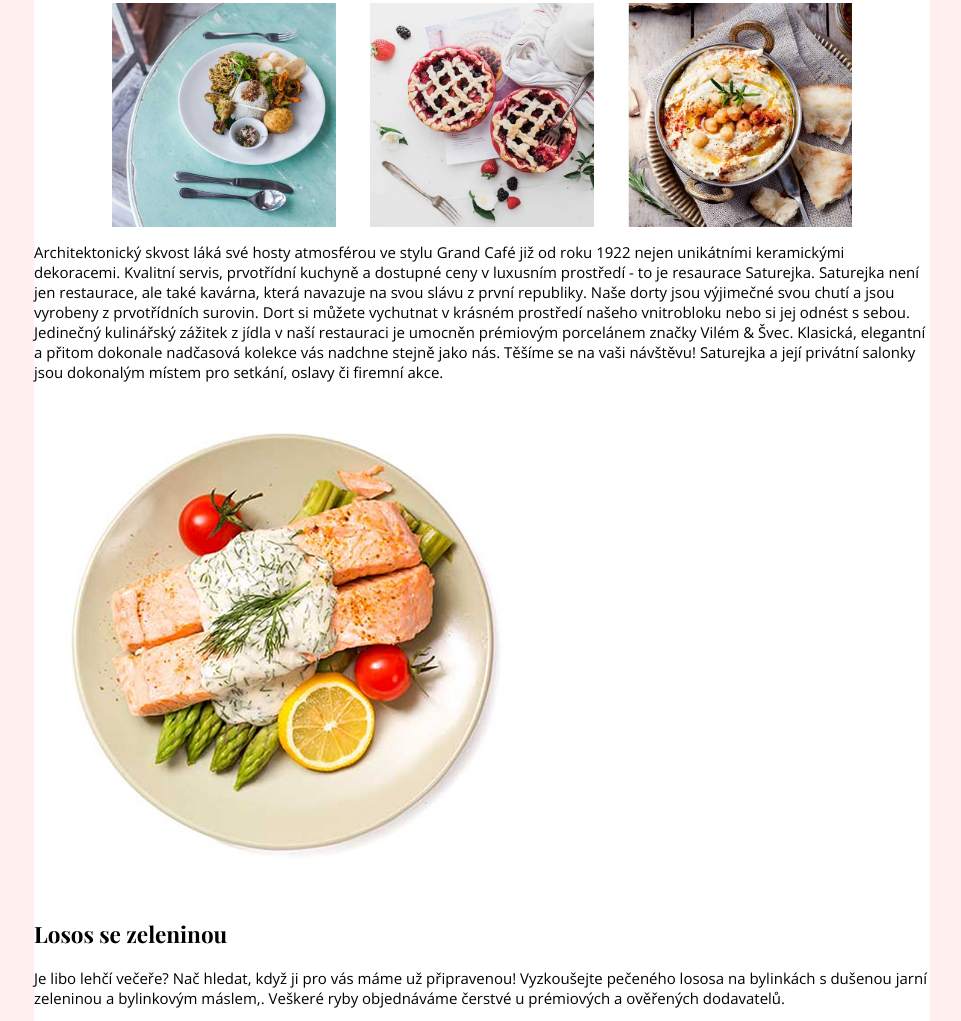
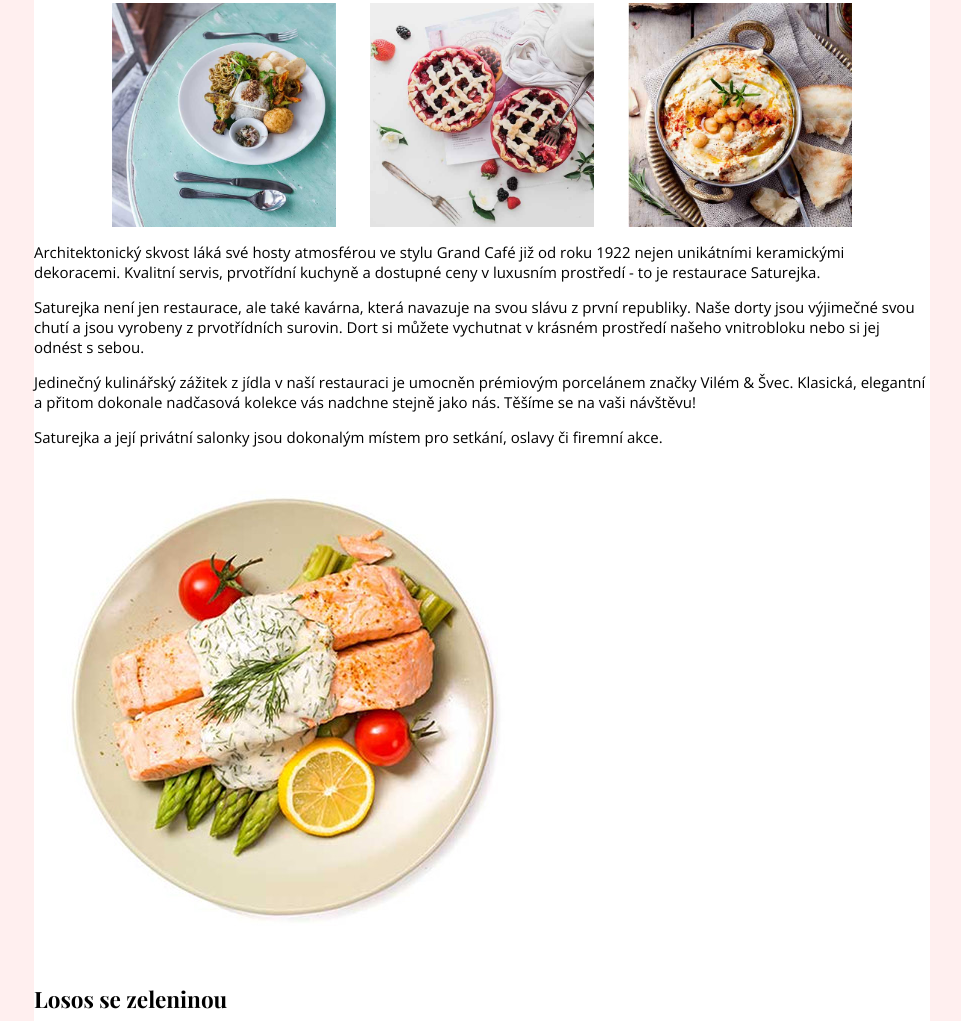
Before and after one commit to Terra42/saturejka, a plain HTML site: page web/index.html in a window 1280 px wide. Shown: the part 687-1708 px from the top of the page, without its empty margins (158-1119 px from the left). Drawn offline with nearby package versions, Linux system fonts and the light colour scheme.

Commit message:
Pripraveny kontejnery paragrafu

```diff
--- a/web/index.html
+++ b/web/index.html
@@ -31,15 +31,26 @@
             <img src="img/home3.jpg" alt="Food photo">
           </div>
           <div class="offer_text">
-            <p>
-              Architektonický skvost láká své hosty atmosférou ve stylu Grand Café již od roku 1922 nejen unikátními keramickými dekoracemi. Kvalitní servis, prvotřídní kuchyně a dostupné ceny v luxusním prostředí - to je resaurace Saturejka.
-
-              Saturejka není jen restaurace, ale také kavárna, která navazuje na svou slávu z první republiky. Naše dorty jsou výjimečné svou chutí a jsou vyrobeny z prvotřídních surovin. Dort si můžete vychutnat v krásném prostředí našeho vnitrobloku nebo si jej odnést s sebou.
-
-              Jedinečný kulinářský zážitek z jídla v naší restauraci je umocněn prémiovým porcelánem značky Vilém & Švec. Klasická, elegantní a přitom dokonale nadčasová kolekce vás nadchne stejně jako nás. Těšíme se na vaši návštěvu!
-
-              Saturejka a její privátní salonky jsou dokonalým místem pro setkání, oslavy či firemní akce.
-            </p>
+            <div class="paragraph1">
+              <p>
+                Architektonický skvost láká své hosty atmosférou ve stylu Grand Café již od roku 1922 nejen unikátními keramickými dekoracemi. Kvalitní servis, prvotřídní kuchyně a dostupné ceny v luxusním prostředí - to je restaurace Saturejka.
+              </p>
+            </div>
+            <div class="paragraph2">
+              <p>
+                Saturejka není jen restaurace, ale také kavárna, která navazuje na svou slávu z první republiky. Naše dorty jsou výjimečné svou chutí a jsou vyrobeny z prvotřídních surovin. Dort si můžete vychutnat v krásném prostředí našeho vnitrobloku nebo si jej odnést s sebou.
+              </p>
+            </div>
+            <div class="paragraph3">
+              <p>
+                Jedinečný kulinářský zážitek z jídla v naší restauraci je umocněn prémiovým porcelánem značky Vilém & Švec. Klasická, elegantní a přitom dokonale nadčasová kolekce vás nadchne stejně jako nás. Těšíme se na vaši návštěvu!
+              </p>
+            </div>
+            <div class="paragraph4">
+              <p>
+                Saturejka a její privátní salonky jsou dokonalým místem pro setkání, oslavy či firemní akce.
+              </p>
+            </div>
           </div>
 
       </div>
```
